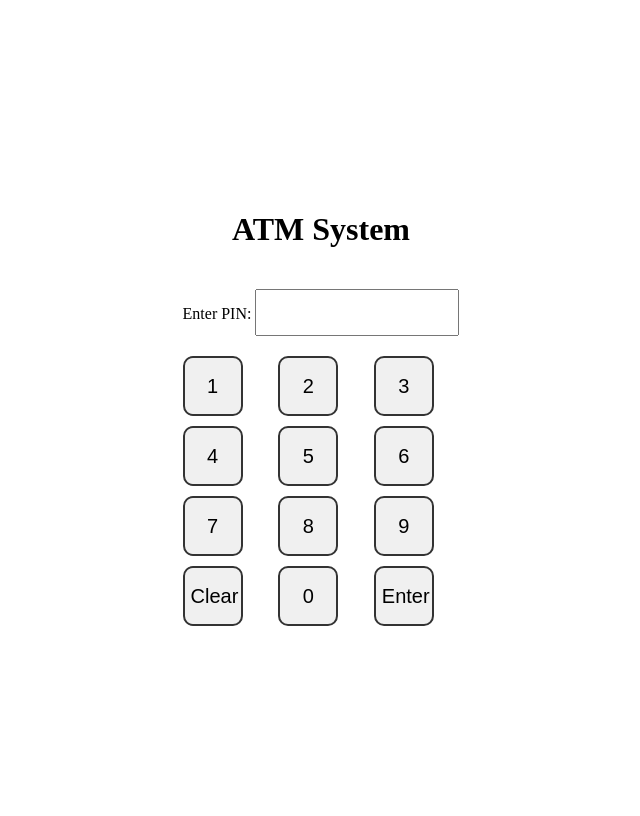
After one commit to anasxyz/agile-group-project, a PHP site: page /PinEntry.php in a window 1280 px wide. The commit adds this page. Shown: the whole page, without its empty margins (319-959 px from the left). Run offline with PHP 8.4, Linux system fonts and the light colour scheme.

Commit message:
Card Entry has been done with a few card numbers stored in an array. Also a pin has been assigned to each card number. There is an error message if the card or pin is invalid.

```diff
--- /dev/null
+++ b/PinEntry.php
@@ -0,0 +1,129 @@
+<!DOCTYPE html>
+<html lang="en">
+<head>
+    <meta charset="UTF-8">
+    <meta name="viewport" content="width=device-width, initial-scale=1.0">
+    <title>ATM Card Entry</title>
+    <!--<link rel="stylesheet" href="styles.css"> -->
+    <style>
+        .container {
+            display: flex;
+            flex-direction: column;
+            align-items: center;
+            justify-content: center;
+            height: 100vh;
+        }
+
+        #pinButtonsContainer {
+            display: grid;
+            grid-template-columns: repeat(3, 1fr);
+            gap: 10px;
+            margin-top: 20px;
+        }
+
+        #pinButtonsContainer button {
+            width: 60px;
+            height: 60px;
+            font-size: 20px;
+            border-radius: 10px;
+            border: 2px solid #333;
+            background-color: #f0f0f0;
+            cursor: pointer;
+        }
+
+        #pinButtonsContainer button:hover {
+            background-color: #ddd;
+        }
+
+        #pinButtonsContainer button:active {
+            background-color: #ccc;
+        }
+
+        #pin {
+            margin-top: 20px;
+            font-size: 20px;
+            padding: 10px;
+            width: 180px;
+            text-align: center;
+        }
+
+
+    </style>
+
+
+</head>
+
+
+
+<body>
+
+
+    <div class="container">
+        <h1>ATM System</h1>
+        <div id="pinEntry" style="display: block;">
+            <?php
+                session_start();  // Start the session to access session variables
+
+                // Check if there's an error message in the session and display it
+                if (isset($_SESSION['error_message'])) {
+                    echo "<p style='color:red;'>" . $_SESSION['error_message'] . "</p>";
+                    unset($_SESSION['error_message']);  // Clear the error message after showing it
+                }
+            ?>
+            <form method="post" action="PinVerify.php">
+                <label for="pin">Enter PIN:</label>
+                <input type="password" id="pin" name="PIN" maxlength="4" readonly>
+            </form>
+        </div>
+    </div>
+
+    <script>
+        const pinInput = document.getElementById('pin');
+        const pinButtonsContainer = document.createElement('div');
+        pinButtonsContainer.id = 'pinButtonsContainer';
+
+        for (let i = 0; i <= 11; i++) {
+            const button = document.createElement('button');
+            if (i === 9) {
+                button.textContent = 'Clear';
+                button.addEventListener('click', function() {
+                pinInput.value = '';
+                });
+                pinButtonsContainer.appendChild(button);
+                continue;
+            } else
+            if (i === 10) {
+                button.textContent = 0;
+                button.addEventListener('click', function() {
+                if (pinInput.value.length < 4) {
+                    pinInput.value += 0;
+                }
+                });
+                pinButtonsContainer.appendChild(button);
+                continue;
+            } else if (i === 11) {
+                button.textContent = 'Enter';
+
+                button.addEventListener('click', function() {
+                const pin = pinInput.value;
+                document.querySelector('form').submit();
+                alert('PIN entered: ' + pin);
+                });
+                pinButtonsContainer.appendChild(button);
+                continue; }
+                else {
+                button.textContent = i+1; }
+            button.addEventListener('click', function() {
+            if (pinInput.value.length < 4) {
+                pinInput.value += i+1;
+            }
+            });
+            pinButtonsContainer.appendChild(button);
+        }
+
+        document.getElementById('pinEntry').appendChild(pinButtonsContainer);
+
+
+
+    </script>
+</body></div></head>
```
Also changed, not shown: CardEntry.html (deleted, +0 -127 lines), CardEntry.php (added, +123 -0 lines), CardVerify.php (added, +41 -0 lines), PinVerify.php (+12 -11 lines).
